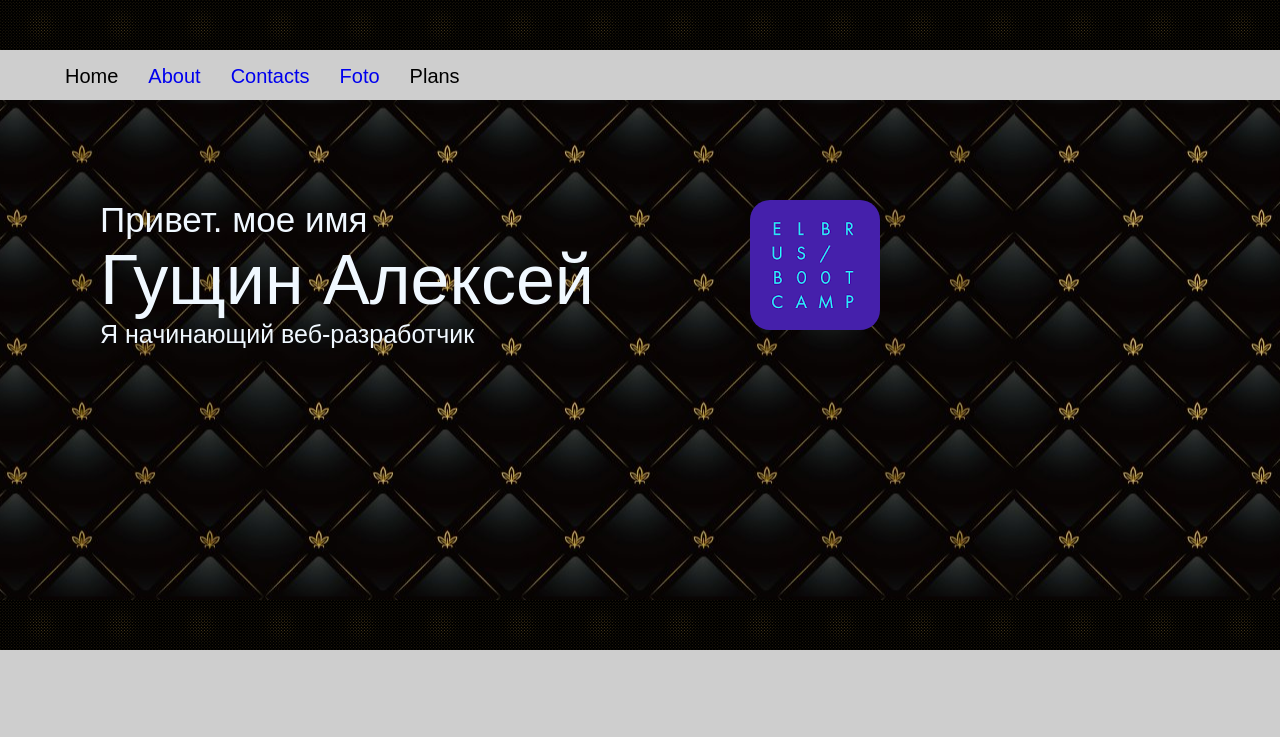
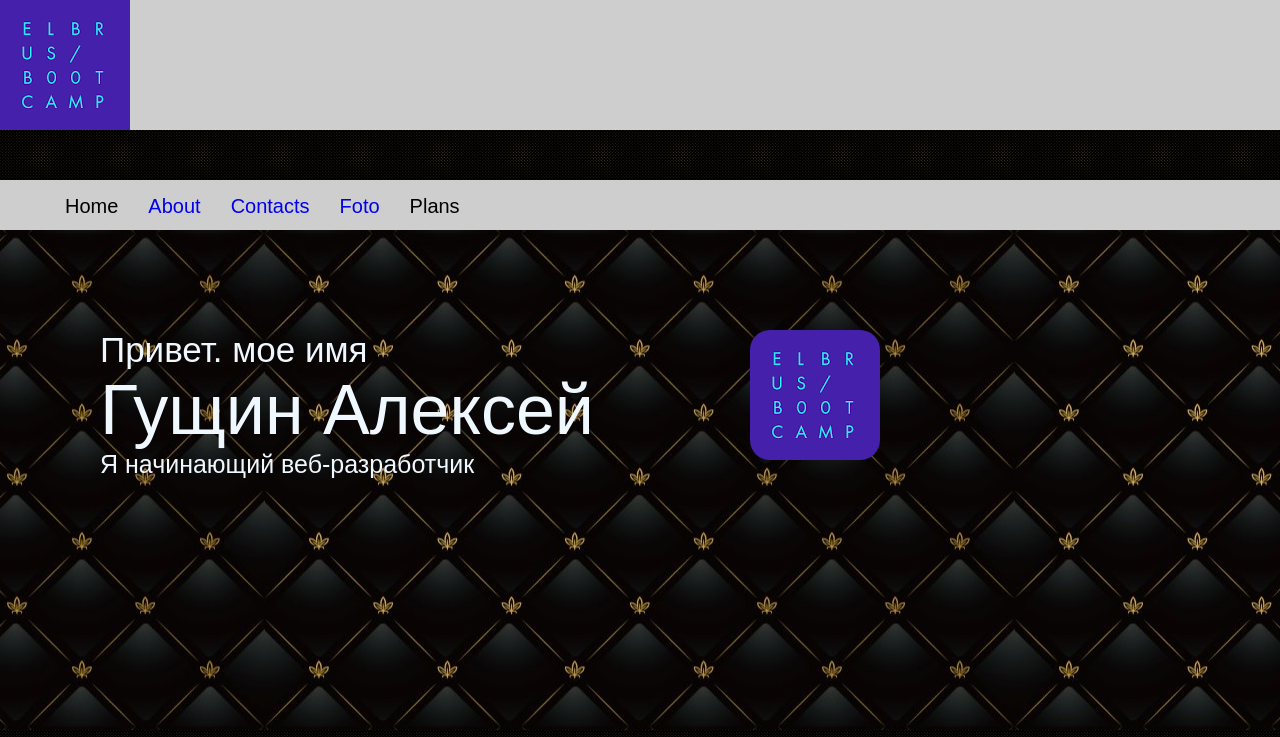
Before and after one commit to electrofax/vizitka, a website: page index.html in a window 1280 px wide. Shown: the top 737 px of the page. Drawn offline with Linux system fonts and the light colour scheme.

Commit message:
Update index.html

```diff
--- a/index.html
+++ b/index.html
@@ -9,6 +9,10 @@
     </head>
 
     <body>
+        <div>
+            <img src="/img/images.png" alt="">
+        </div>
+
         <div class="real_anim">
 
         </div>
```
